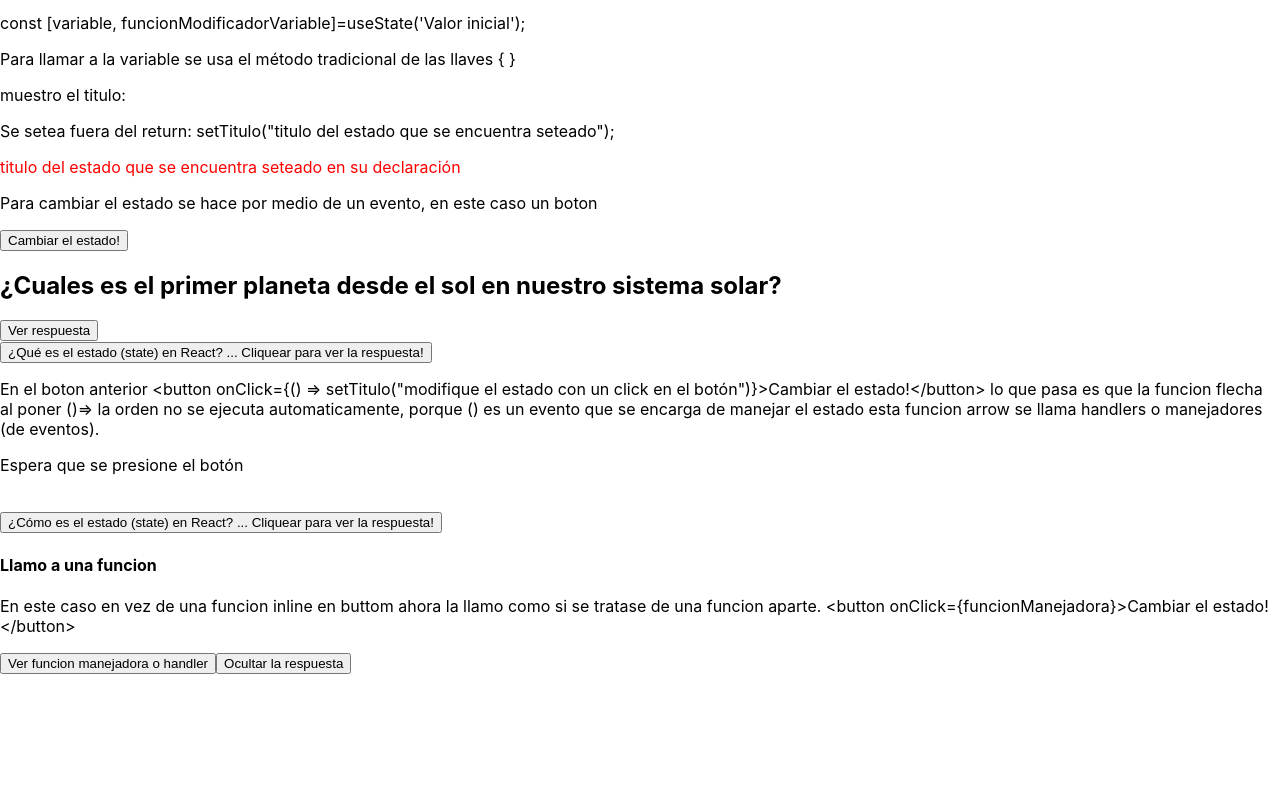
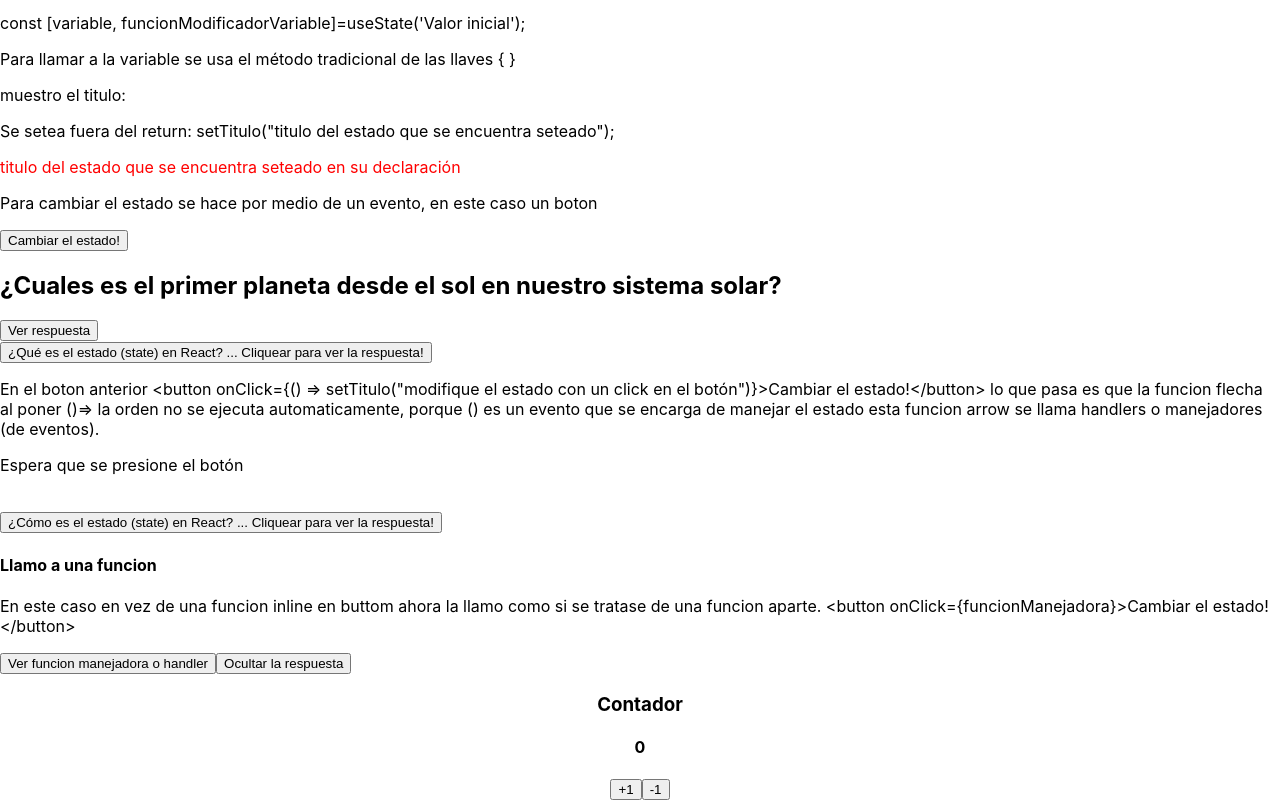
Before and after one commit to patricioprietogaray/numen2023, a React (Create React App) app: page / in a window 1280 px wide. Shown: the part 3136-3936 px from the top of the page. Before the commit the page ends 3810 px from the top, so only its background shows below. Built offline with nearby package versions, Linux system fonts and the light colour scheme.

Commit message:
crear un contador

```diff
--- a/src/App.js
+++ b/src/App.js
@@ -1,6 +1,7 @@
 // import logo from './logo.svg';
 import './App.css';
-import Contador from './componentes/contador';
+import Pregunta from './componentes/Pregunta';
+import Contador from './componentes/Contador';
 
 function App() {
 
@@ -248,7 +249,9 @@ function App() {
         texto pasa a inicializar esta variable que se declara dentro del arreglo. Ej:
         {'const [valorEstado, funcionEstado()] = useState("valor inicial");'}
       </p>
+      <Pregunta />
       <Contador />
+
 
 
       {/* 56 minutos */}
--- /dev/null
+++ b/src/componentes/Contador.js
@@ -0,0 +1,26 @@
+import React, { useState } from 'react';
+
+const Contador = () => {
+    // 1. inicializo contador en cero
+    const [contador, setContador] = useState(0);
+
+    // 3. definir las funciones
+    const sumarUno = () => setContador(contador + 1);
+
+    // 4. la funcion restar no debe ser menor a cero               1:31
+    const restarUno = () => {
+        if (contador > 0) {
+            setContador(contador - 1);
+        }
+    };
+    return (
+        <div style={{textAlign: "center"}}>
+            <h3>Contador</h3>
+            <h4>{contador}</h4>
+            {/* 2. definir los eventos */}
+            <button onClick={sumarUno}>+1</button><button onClick={restarUno}>-1</button>
+        </div>
+    );
+}
+
+export default Contador;
--- a/src/componentes/contador.js
+++ b/src/componentes/Pregunta.js
@@ -1,6 +1,6 @@
 import React, { useState } from 'react';
 
-const Contador = () => {
+const Pregunta = () => {
     // useState -> se declara el estado
     // devuelve un array con el estado y una funcion para cambiarlo
     // el estado esta protegido, privado y encapsulado
@@ -99,4 +99,4 @@ const Contador = () => {
     );
 }
 
-export default Contador;
+export default Pregunta;
```
